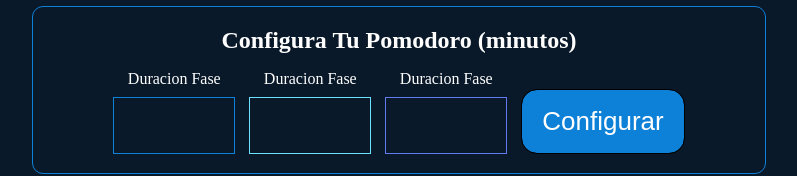
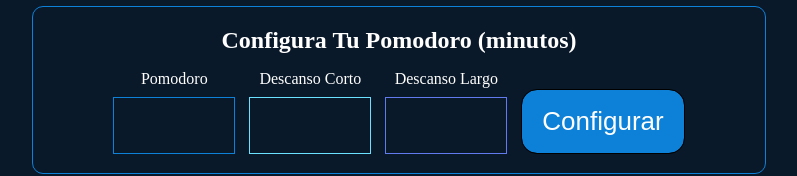
Before and after one commit to JeassonSuarez/pomodoro, a React (Vite) app: page / in a window 1280 px wide. Shown: the part 650-826 px from the top of the page, without its empty margins (241-1038 px from the left). Built offline with nearby package versions, Linux system fonts and the light colour scheme.

Commit message:
arreglando los nombres de los input de configuracion

```diff
--- a/src/components/container/FormularioCongPom.jsx
+++ b/src/components/container/FormularioCongPom.jsx
@@ -18,7 +18,7 @@ const FormularioCongPom = ({ configurar, color }) => {
     <div className="div-container-configuracion">
       <h2>Configura Tu Pomodoro (minutos)</h2>
       <div>
-      <label htmlFor="d">Duracion Fase</label>
+      <label htmlFor="d">Pomodoro</label>
         <input
           type="number"
           id="d"
@@ -30,7 +30,7 @@ const FormularioCongPom = ({ configurar, color }) => {
         />
       </div>
       <div>
-      <label htmlFor="ddc">Duracion Fase</label>
+      <label htmlFor="ddc">Descanso Corto</label>
         <input
           type="number"
           id="ddc"
@@ -42,7 +42,7 @@ const FormularioCongPom = ({ configurar, color }) => {
         />
       </div>
       <div>
-      <label htmlFor="ddl">Duracion Fase</label>
+      <label htmlFor="ddl">Descanso Largo</label>
         <input
           type="number"
           id="ddl"
```
